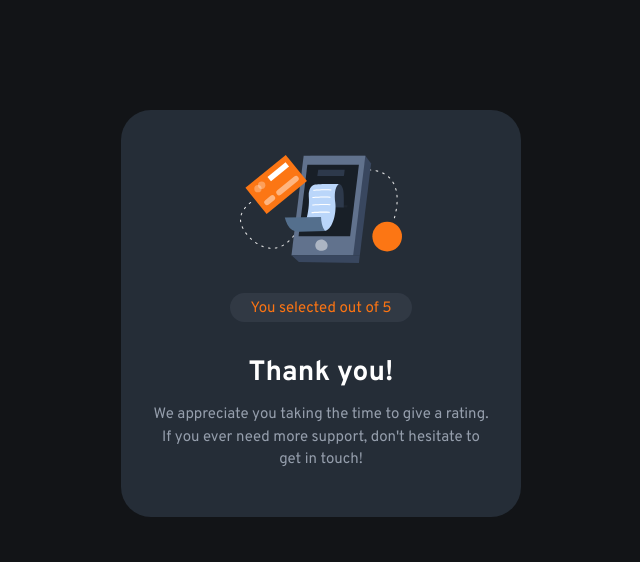
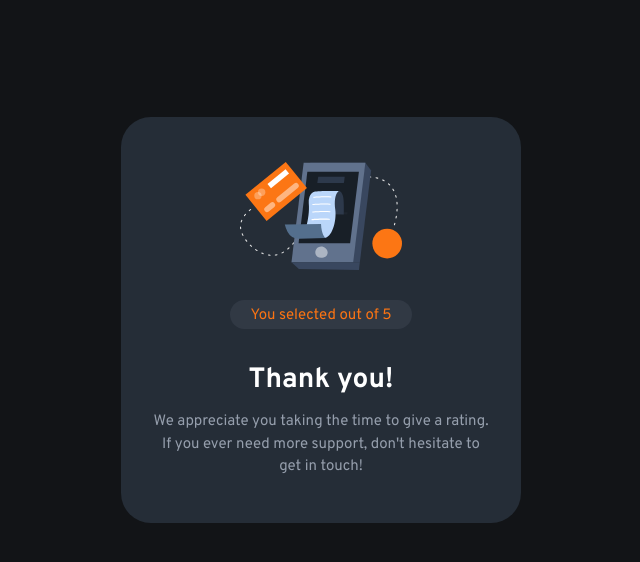
Before and after one commit to SarahFatima81/rating-comp, a React (Create React App) app: page /thankyou in a window 1280 px wide. Shown: the top 562 px of the page, without its empty margins (319-959 px from the left). Built offline with nearby package versions, Linux system fonts and the light colour scheme.

Commit message:
Update index.css

```diff
--- a/src/index.css
+++ b/src/index.css
@@ -11,7 +11,7 @@ body {
 }
 .component {
   max-width: 25rem;
-  margin: 6.875rem auto;
+  margin: 7.3rem auto;
   background-color: hsl(213, 20%, 18%);
   border-radius: 1.875rem;
   padding: 2rem;
```
